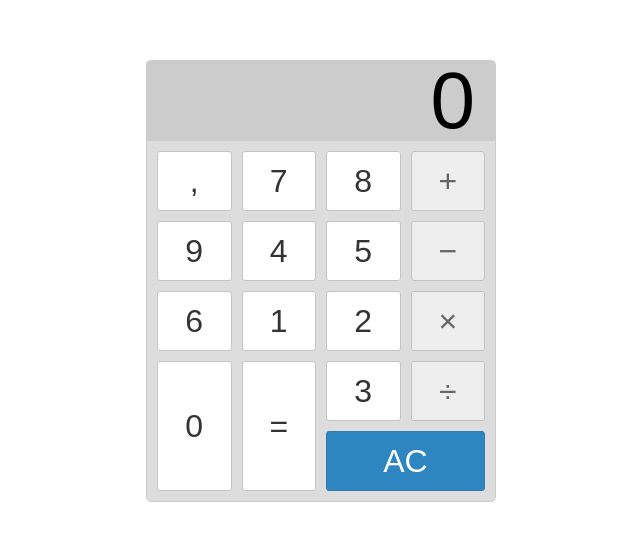
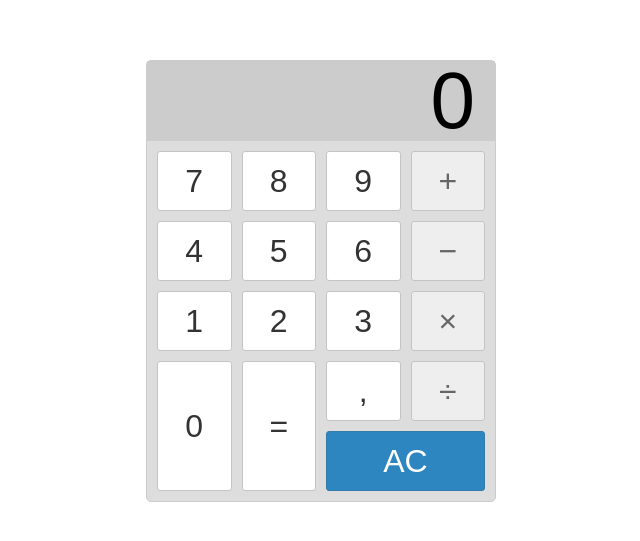
Before and after one commit to DaniloThiago/UFRN-ProjetoWeb1, a plain HTML site: page index.html in a window 1280 px wide. Shown: the part 119-660 px from the top of the page, without its empty margins (319-959 px from the left). Drawn offline with Linux system fonts and the light colour scheme.

Commit message:
error button position and dot limit

```diff
--- a/index.html
+++ b/index.html
@@ -1,5 +1,6 @@
 <!DOCTYPE html>
 <html lang="pt-br">
+<!-- Danilo Thiago Alves de Oliveira -->
 
 <head>
     <meta charset="UTF-8">
@@ -10,7 +11,6 @@
 
 <body>
     <div id="calculator">
-        <div>
         <input id="screen" type="text" value="0" disabled />
 
         <div id="buttons">
@@ -19,7 +19,6 @@
             <button type="button" onclick="clickButton(this)" class="operator min" value="-">&minus;</button>
             <button type="button" onclick="clickButton(this)" class="operator mul" value="*">&times;</button>
             <button type="button" onclick="clickButton(this)" class="operator div" value="/">&divide;</button>
-            <button type="button" onclick="clickButton(this)" class="decimal" value=".">&comma;</button>
 
             <button type="button" onclick="clickButton(this)" value="7">7</button>
             <button type="button" onclick="clickButton(this)" value="8">8</button>
@@ -33,13 +32,13 @@
             <button type="button" onclick="clickButton(this)" value="2">2</button>
             <button type="button" onclick="clickButton(this)" value="3">3</button>
 
+            <button type="button" onclick="clickButton(this)" class="decimal" value=".">&comma;</button>
             <button type="button" onclick="clickButton(this)" class="btn-lg zero" value="0">0</button>
             <button type="button" onclick="clickButton(this)" class="btn-lg equal" value="equal">=</button>
             <button type="button" onclick="clickButton(this)" class="clear" value="clear">AC</button>
 
         </div>
     </div>
-    </div>
     </section>
     <script src="./src/script.js"></script>
 </body>
--- a/src/script.js
+++ b/src/script.js
@@ -16,6 +16,8 @@ const operator = {
 
 var numberOne, op;
 function clickButton(el) {
+    var countDot = ( screen.value.match( RegExp('\\.','g') ) || [] ).length;
+    if( countDot > 0  && el.value=='.') return;
 
     switch (el.value) {
         case "equal":
@@ -45,8 +47,11 @@ function clickButton(el) {
             screen.value = el.value;
             op = el.value;
             break;
+        case '.':
+            screen.value += el.value;
+            break;
         default:
-            if(!!+screen.value && screen.value != '0') {
+            if((!!+screen.value && screen.value != '0') || screen.value == '0.') {
                 screen.value += el.value;
             } else {
                 screen.value = el.value;
```
